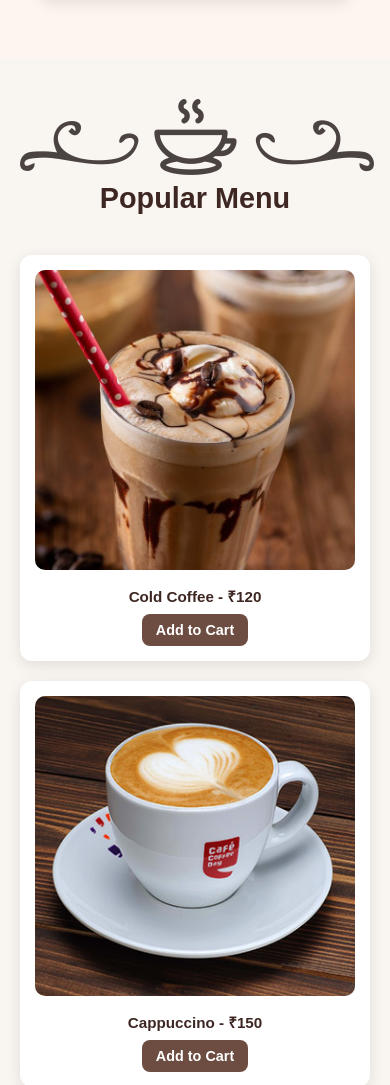
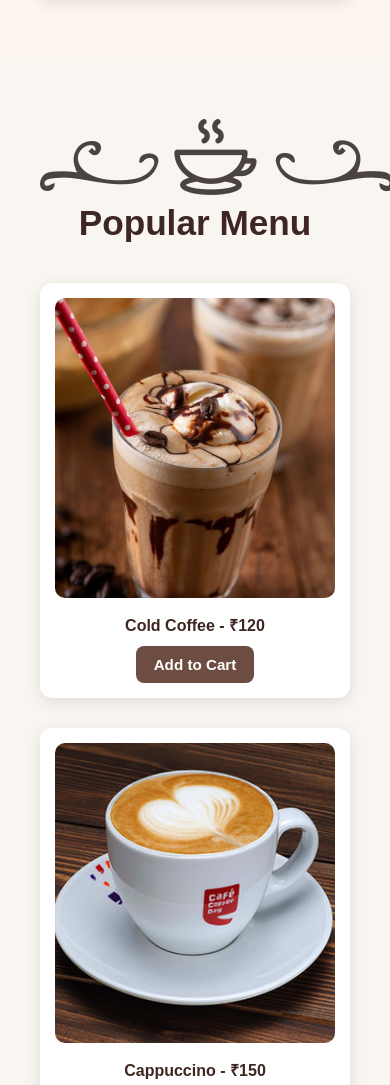
Before and after one commit to Karthik243011/Coffee-Shop-Project, a plain HTML site: page index.html in a window 390 px wide. Shown: the part 2098-3183 px from the top of the page. Drawn offline with Linux system fonts and the light colour scheme; files whose address does not match are found by name.

Commit message:
Update popularMenu-align.css

```diff
--- a/popularMenu-align.css
+++ b/popularMenu-align.css
@@ -65,35 +65,6 @@
   transform: translateY(-5px);
   box-shadow: 0 8px 20px rgba(0,0,0,0.2);
 }
-
-/* Responsive */
-
-
-@media (max-width: 480px) {
-  .popularMenu-align {
-    padding: 40px 20px;
-  }
-
-  .grid-3 {
-    grid-template-columns: 1fr; /* 1 column on mobile */
-    gap: 20px;
-  }
-
-  .menuCard img {
-    height: 220px;
-  }
-
-  .popularMenu-align h2 {
-    font-size: 1.8rem;
-  }
-
-  .menuCard p {
-    font-size: 0.95rem;
-    margin-bottom: 8px;
-  }
-
-  .menuCard button {
-    padding: 8px 14px;
     font-size: 0.9rem;
   }
 }
```
